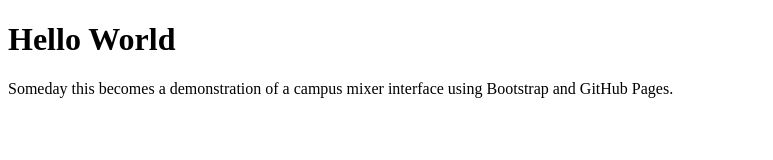
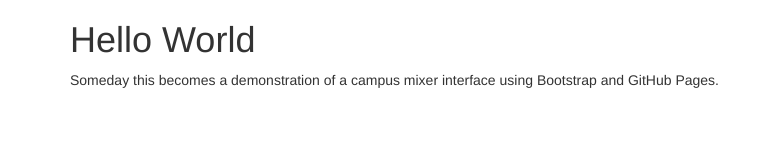
Before and after one commit to ainderfurth/ainderfurth.github.io, a plain HTML site: page index.html in a window 1280 px wide. Shown: the whole page, without its empty margins (0-773 px from the left). Drawn offline with Linux system fonts and the light colour scheme.

Commit message:
working bootstrap minimal example

```diff
--- a/index.html
+++ b/index.html
@@ -1,7 +1,20 @@
 <!DOCTYPE html>
-<html>
+<html lang="en">
+<head>
+  <title> Bootstrap example </title>
+  <meta charset="utf-8">
+  <meta name="viewport" content="width=device-width, initial-scale=1">
+  <!-- Bootstrap core CSS -->
+  <link rel="stylesheet" type="text/css" href="css/bootstrap.min.css">
+  <!-- Custom styles for this template -->
+  <link href="navbar.css" rel="stylesheet">
+  <link href="css/styles.css" rel="stylesheet">
+</head>
 <body>
-  <h1>Hello World</h1>
-  <p>Someday this becomes a demonstration of a campus mixer interface using Bootstrap and GitHub Pages.</p>
+  <div class="container">
+    <h1>Hello World</h1>
+    <p>Someday this becomes a demonstration of a campus mixer interface using Bootstrap and GitHub Pages.</p>
+  </div>
 </body>
+
 </html>
```
